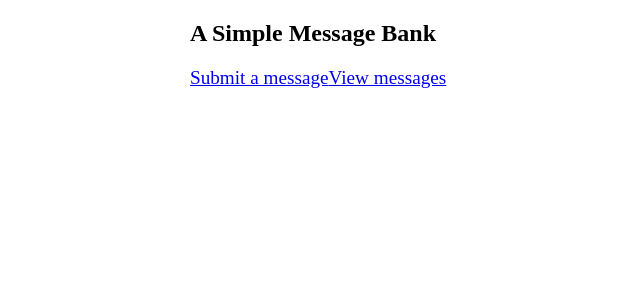
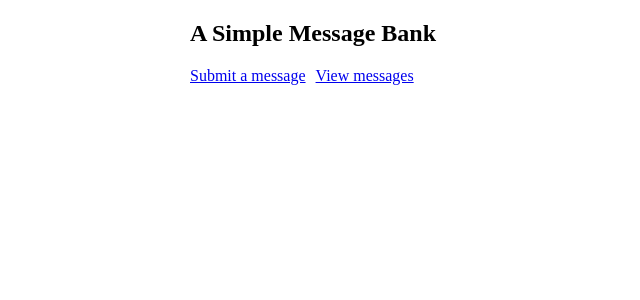
Before and after one commit to askpl00/flask_hw3_16B, a Flask app: page / in a window 1280 px wide. Shown: the top 300 px of the page, without its empty margins (0-640 px from the left). Run offline with Flask 3, Linux system fonts and the light colour scheme.

Commit message:
update app.py and view

```diff
--- a/static/style.css
+++ b/static/style.css
@@ -12,7 +12,8 @@ nav ul  {
 }
 
 nav li {
-    font-size: 120%;
+    display: inline;
+    margin-right: 10px;
 }
 
 nav ul li a {
@@ -27,8 +28,3 @@ nav ul li a {
 input[type=text], input[type=submit] {
     margin-bottom: 10px;
 }
-
-
-.message {
-    margin-bottom: 20px;
-}
```
